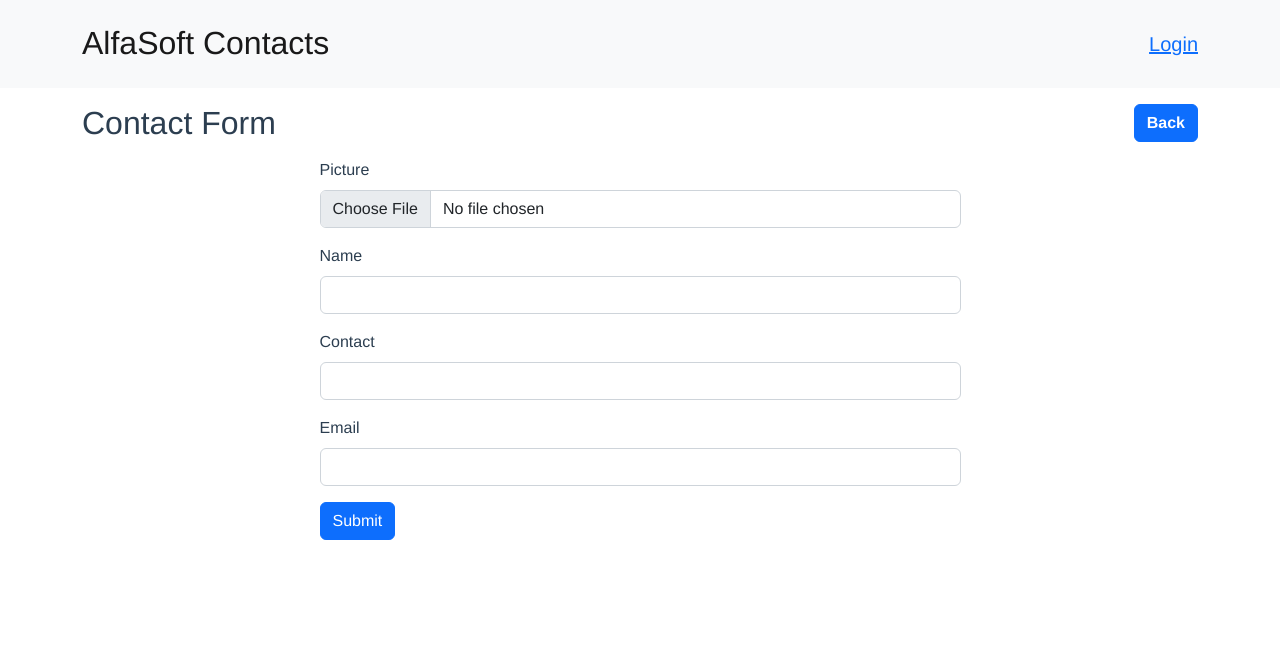
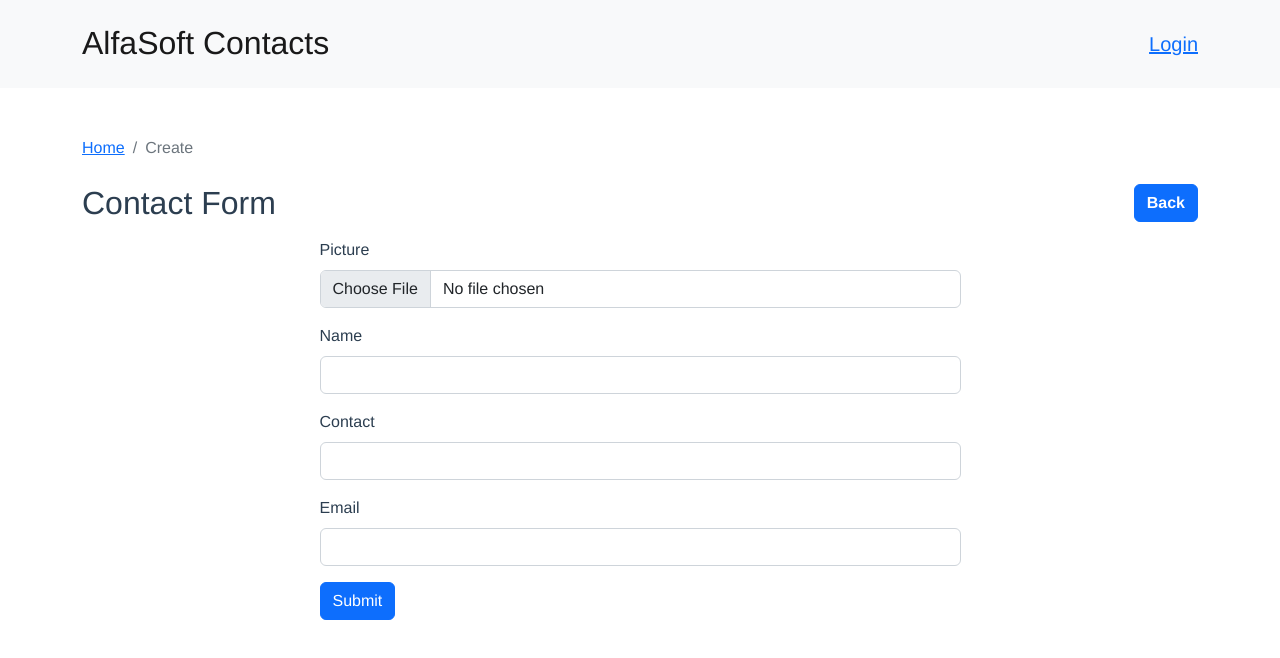
Before and after one commit to mcamatta/Gerenciador-de-contatos-vue, a Vue app: page /contacts/create in a window 1280 px wide. Shown: the top 658 px of the page. Built offline with nearby package versions, Linux system fonts and the light colour scheme; what vue-sweetalert2 would draw is missing.

Commit message:
feat: add Breadcrump component

```diff
--- a/src/App.vue
+++ b/src/App.vue
@@ -1,6 +1,6 @@
 <template>
   <header>
-    <nav class="navbar bg-light mb-3 py-3">
+    <nav class="navbar bg-light mb-5 py-3">
       <div class="container">
         <h1>
           <RouterLink to="/" class="navbar-brand fs-2">AlfaSoft Contacts</RouterLink>
--- /dev/null
+++ b/src/components/AppBreadcrumb.vue
@@ -0,0 +1,19 @@
+<template>
+  <div class="mb-4">
+    <nav aria-label="breadcrumb">
+      <ol class="breadcrumb">
+        <li v-for="(item, i) in items" :key="i" :class="[i == items.length - 1 ? 'active' : '', 'breadcrumb-item']">
+          <RouterLink v-if="i != items.length - 1" :to="item.url">{{ item.name }}</RouterLink>
+          <span v-else>{{ item.name }}</span>
+        </li>
+      </ol>
+    </nav>
+  </div>
+</template>
+<script>
+export default {
+  props: {
+    items: Array
+  }
+}
+</script>
--- a/src/views/ContactCreate.vue
+++ b/src/views/ContactCreate.vue
@@ -1,13 +1,19 @@
 <template>
+
+  <AppBreadcrumb :items="[{name: 'Home', url: {name: 'home'}}, {name: 'Create'}]"/>
+
   <div class="d-flex justify-content-between mb-3">
     <h2 class="m-0">Contact Form</h2>
     <RouterLink to="/" class="btn btn-primary fw-bold">Back</RouterLink>
   </div>
+
   <FormContact @onSubmit="store"/>
+
 </template>
 <script>
 import { store } from '@/services/local-storage'
 import FormContact from '@/components/FormContact.vue'
+import AppBreadcrumb from '@/components/AppBreadcrumb.vue'
 
 export default {
   methods: {
@@ -20,7 +26,8 @@ export default {
     }
   },
   components: {
-    FormContact
-  }
+    FormContact,
+    AppBreadcrumb
+}
 }
 </script>
--- a/src/views/ContactEdit.vue
+++ b/src/views/ContactEdit.vue
@@ -1,11 +1,17 @@
 <template>
+
+  <AppBreadcrumb :items="[{name: 'Home', url: {name: 'home'}}, {name: 'Details', url: {name: 'contact', params: {id: this.$route.params.id}}}, {name: 'Edit'}]"/>
+
   <div class="d-flex justify-content-between mb-3">
     <h2 class="m-0">Contact Edit Form</h2>
     <RouterLink :to="{name: 'contact', params: {id: contact.id}}" class="btn btn-primary fw-bold">Back</RouterLink>
   </div>
+
   <FormContact :contact="contact" @onSubmit="update"/>
+
 </template>
 <script>
+import AppBreadcrumb from '@/components/AppBreadcrumb.vue';
 import FormContact from '@/components/FormContact.vue';
 import { findItem, update } from '@/services/local-storage';
 
@@ -28,8 +34,9 @@ export default {
     }
   },
   components: {
-    FormContact
-  }
+    FormContact,
+    AppBreadcrumb
+}
 }
 </script>
 <style></style>
--- a/src/views/ContactView.vue
+++ b/src/views/ContactView.vue
@@ -1,8 +1,12 @@
 <template>
+
+  <AppBreadcrumb :items="[{name: 'Home', url: {name: 'home'}}, {name: 'Details'}]"/>
+
   <div class="d-flex justify-content-between mb-5">
     <h2 class="m-0">Contact Details</h2>
     <RouterLink to="/" class="btn btn-primary fw-bold">Back</RouterLink>
   </div>
+
   <div class="d-flex gap-4 align-items-center">
     <img :src="contact.picture" alt class="rounded-circle">
     <div>
@@ -12,19 +16,22 @@
       <RouterLink :to="{ name: 'contacts.edit', params: { id: contact.id } }" class="text-primary fs-5">Edit</RouterLink>
     </div>
   </div>
+
 </template>
 <script>
+import AppBreadcrumb from '@/components/AppBreadcrumb.vue';
 import { findItem } from '@/services/local-storage';
 
 export default {
     data() {
         return {
             contact: Object
-    }
+        };
     },
     mounted() {
         this.contact = findItem(this.$route.params.id);
-  }
+    },
+    components: { AppBreadcrumb }
 }
 </script>
 
--- a/src/views/HomeView.vue
+++ b/src/views/HomeView.vue
@@ -1,4 +1,5 @@
 <template>
+  <AppBreadcrumb :items="[{name: 'Home', url: {name: 'home'}}]"/>
   <div class="d-flex justify-content-between mb-3">
     <h2 class="m-0">Contact List</h2>
     <RouterLink to="/contacts/create" class="btn btn-success fw-bold">New</RouterLink>
@@ -18,6 +19,7 @@
 <script>
 import { getItems } from '@/services/local-storage'
 import CardContact from '@/components/CardContact.vue'
+import AppBreadcrumb from '@/components/AppBreadcrumb.vue';
 export default {
   name: 'HomeView',
   data() {
@@ -34,7 +36,8 @@ export default {
     }
   },
   components: {
-    CardContact
-  }
+    CardContact,
+    AppBreadcrumb
+}
 }
 </script>
```
Lines whose indentation alone changed are shown as unchanged.
